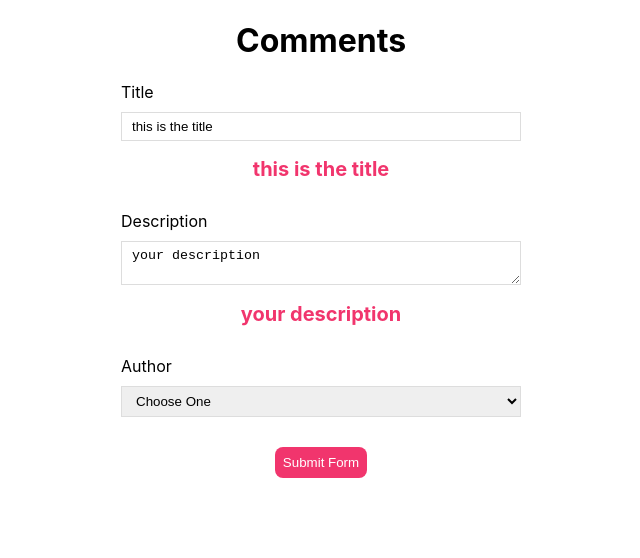
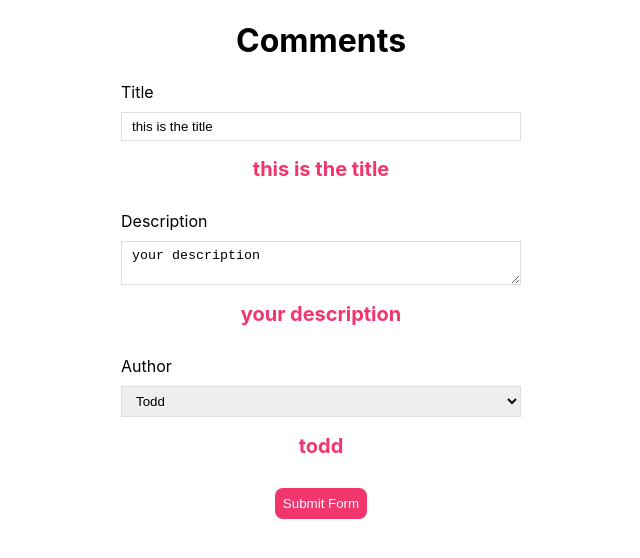
Before and after one commit to carlapico/forms, a React (Create React App) app: page / in a window 1280 px wide. Shown: the top 558 px of the page, without its empty margins (319-959 px from the left). Built offline with nearby package versions, Linux system fonts and the light colour scheme.

Commit message:
showed a new way of doing the const comment line

```diff
--- a/src/App.js
+++ b/src/App.js
@@ -4,19 +4,35 @@ import './App.css';
 function App() {
   const [title, setTitle] = useState("this is the title")
   const [description, setDescription] = useState("your description")
-  const [author, setAuthor] = useState("")
+  const [author, setAuthor] = useState("todd")
 
-  console.log(title)
+  // console.log(title)
 
   function formSubmit (e) {
     e.preventDefault()
     console.log("form submitted") //here we are showing we are in full controll of the submit button
 
+    // const comment = {
+    //     title:title,
+    //     description:description,
+    //     author:author,
+    // }
+
+    const comment = {
+      title,
+      description,
+      author,
+  } // this only works with variable with the same name and the same variable, only works with javascript and not json
+
+
+    console.log(comment)
   }
 
   return (
     <div className="App">
+
       <form onSubmit={formSubmit}>
+
           <h1>Comments</h1>
 
           {/* here goes the title */}
@@ -48,6 +64,7 @@ function App() {
           <button>Submit Form</button>
 
       </form>
+
     </div>
   );
 }
```
